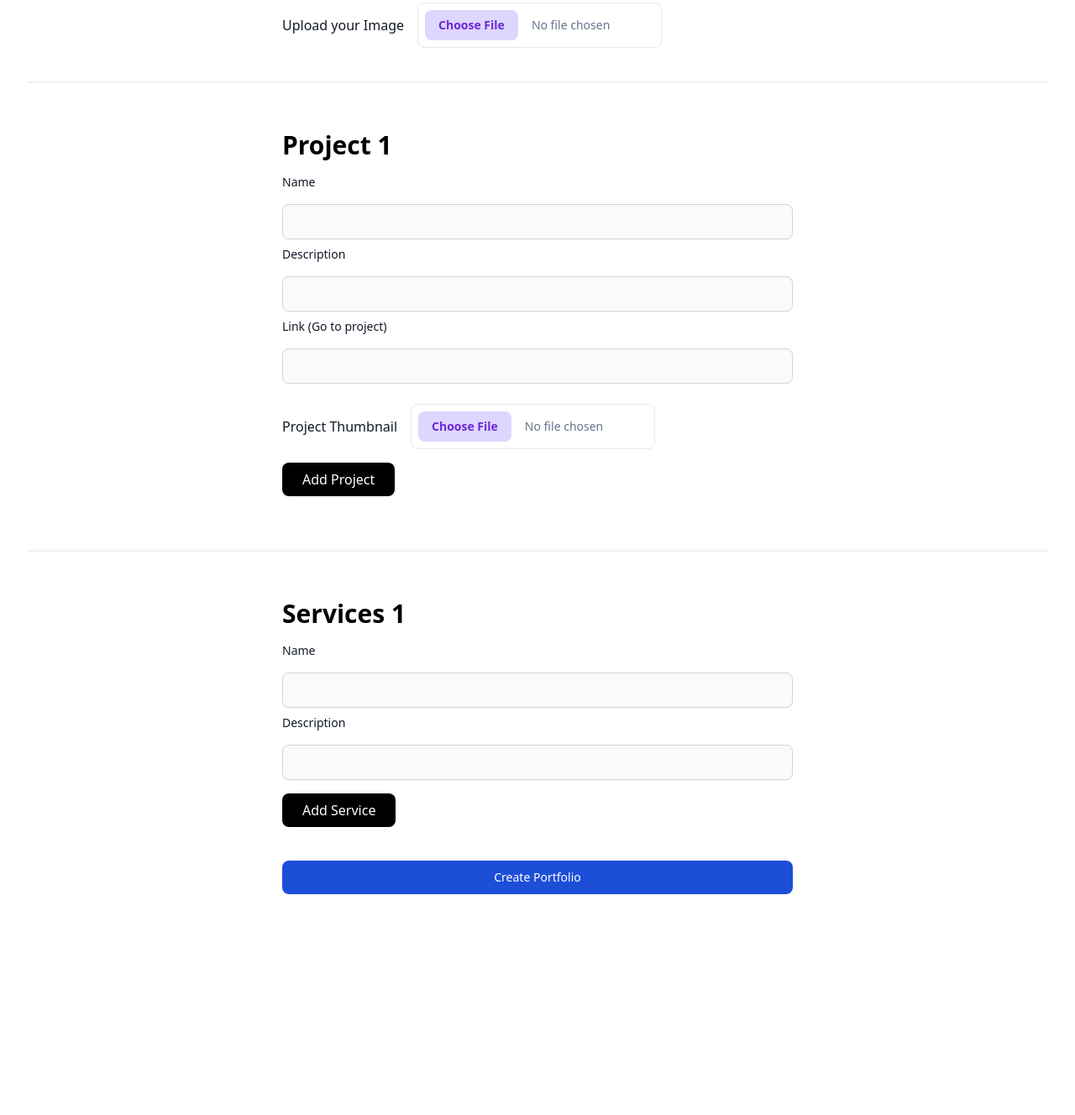
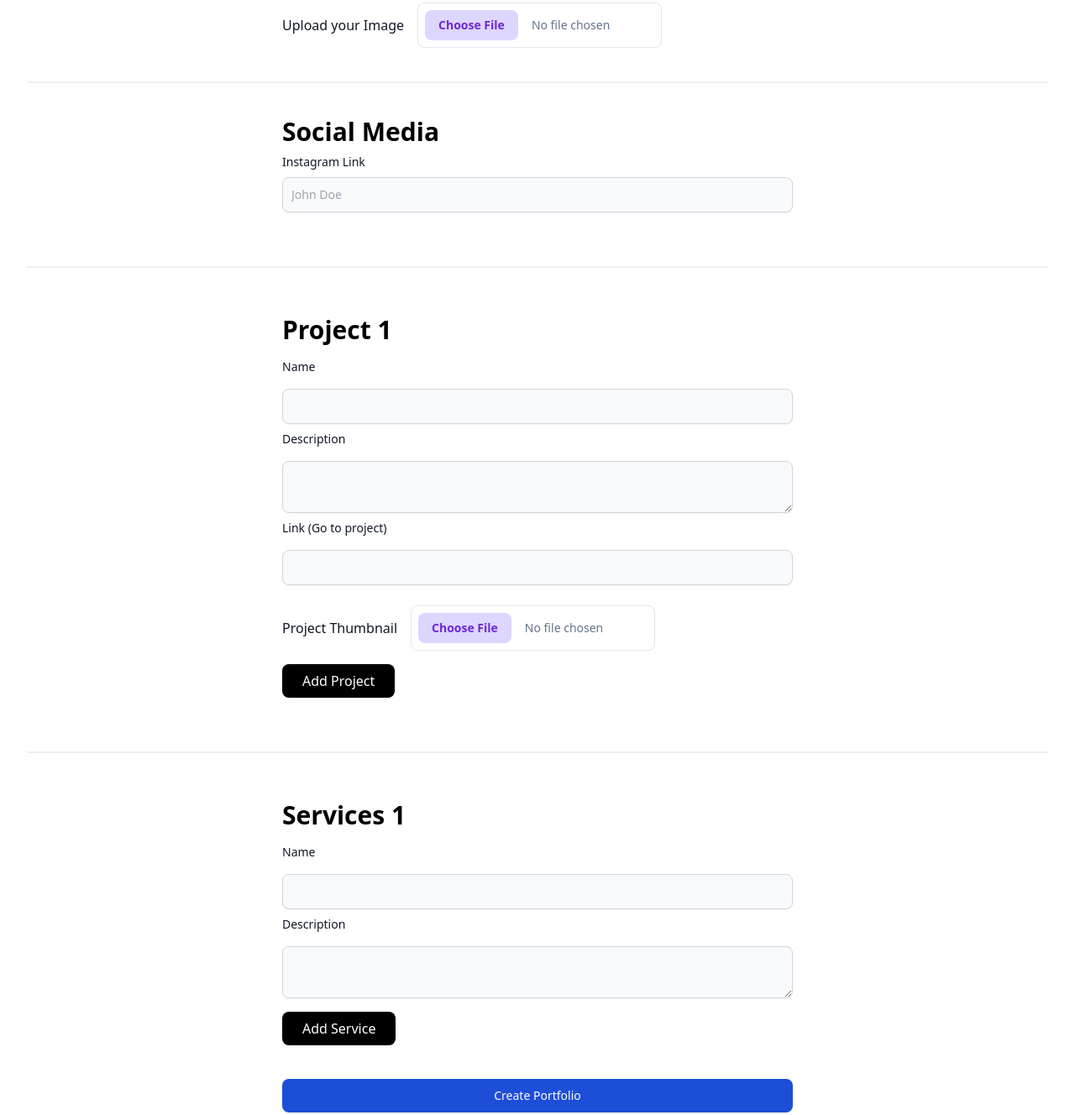
Before and after one commit to portfolio-space/portfolio-space-web, a website with bundled scripts: page pages/editor/index.html in a window 1280 px wide. Shown: the part 751-2079 px from the top of the page at 84% size. Before the commit the page ends 1872 px from the top, so only its background shows below. Built offline with nearby package versions, Linux system fonts and the light colour scheme.

Commit message:
Added instagram link

```diff
--- a/pages/editor/index.html
+++ b/pages/editor/index.html
@@ -75,7 +75,7 @@
             </div>
             <div class="mb-6 w-1/2">
                 <label
-                    for="email"
+                    for="input-email"
                     class="block mb-2 text-sm font-medium text-gray-900"
                     >Your email</label
                 >
@@ -143,6 +143,23 @@
             <span class="border opacity-60 w-full my-10"></span>
 
             <div class="mb-6 w-1/2">
+                <span class="text-3xl font-bold">Social Media</span>
+                <label
+                    for="instagram-link"
+                    class="block my-2 text-sm font-medium text-gray-900"
+                    >Instagram Link</label
+                >
+                <input
+                    type="text"
+                    id="instagram-link"
+                    class="shadow-sm bg-gray-50 border border-gray-300 text-gray-900 text-sm rounded-lg focus:ring-blue-500 focus:border-blue-500 block w-full p-2.5"
+                    placeholder="John Doe"
+                    required />
+            </div>
+
+            <span class="border opacity-60 w-full my-10"></span>
+
+            <div class="mb-6 w-1/2">
                 <div id="project" class="mt-4">
                     <span class="text-3xl font-bold"
                         >Project <span id="project-id">1</span></span
@@ -158,14 +175,15 @@
                             id="project-name"
                             required />
                         <label
+                            for="project-desc"
                             class="block mb-2 text-sm font-medium text-gray-900"
                             >Description</label
                         >
-                        <input
-                            type="text"
-                            class="shadow-sm bg-gray-50 border border-gray-300 text-gray-900 text-sm rounded-lg focus:ring-blue-500 focus:border-blue-500 block w-full p-2.5"
-                            id="project-desc"
-                            required />
+                        <textarea
+                        name="project-desc"
+                        id="project-desc"
+                        class="shadow-sm bg-gray-50 border border-gray-300 text-gray-900 text-sm rounded-lg focus:ring-blue-500 focus:border-blue-500 block w-full p-2.5"
+                        required></textarea>
                         <label
                             class="block mb-2 text-sm font-medium text-gray-900"
                             >Link (Go to project)</label
@@ -221,14 +239,15 @@
                             id="service-name"
                             required />
                         <label
+                            for="service-desc"
                             class="block mb-2 text-sm font-medium text-gray-900"
                             >Description</label
                         >
-                        <input
-                            type="text"
-                            class="shadow-sm bg-gray-50 border border-gray-300 text-gray-900 text-sm rounded-lg focus:ring-blue-500 focus:border-blue-500 block w-full p-2.5"
-                            id="service-desc"
-                            required />
+                        <textarea
+                        name="service-desc"
+                        id="service-desc"
+                        class="resize shadow-sm bg-gray-50 border border-gray-300 text-gray-900 text-sm rounded-lg focus:ring-blue-500 focus:border-blue-500 block w-full p-2.5"
+                        required></textarea>
                     </div>
                     <div>
                         <button
@@ -239,6 +258,7 @@
                     </div>
                 </div>
             </div>
+
             <button
                 type="submit"
                 id="submit"
--- a/pages/editor/script.js
+++ b/pages/editor/script.js
@@ -4,6 +4,7 @@ let inputEmail = document.getElementById("input-email")
 let profession = document.getElementById("profession")
 let description = document.getElementById("description")
 let contactDesc = document.getElementById("contact-desc")
+let instagramLink = document.getElementById("instgram-link")
 
 // file upload elements
 const profileImgUpload = document.getElementById("profile-image")
@@ -48,6 +49,7 @@ function createPortfolio() {
         profession: profession.value,
         description: description.value,
         contactDesc: contactDesc.value,
+        instagramLink: instagramLink.value,
         projects: []
     }
 
```
Also changed, not shown: templates/design-1/index.html (+2 -5 lines), public/app.css.
